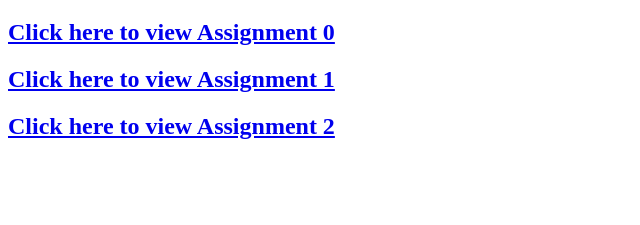
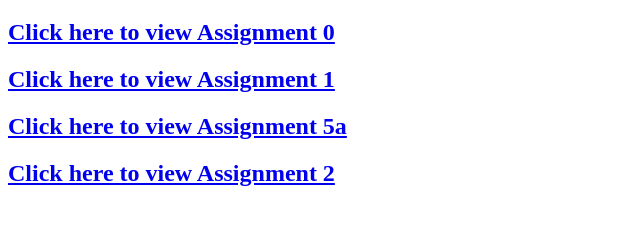
Before and after one commit to sabahdamji/cse160, a plain HTML site: page index.html in a window 1280 px wide. Shown: the part 61-286 px from the top of the page, without its empty margins (0-640 px from the left). Drawn offline with Linux system fonts and the light colour scheme.

Commit message:
re-updating

```diff
--- a/index.html
+++ b/index.html
@@ -11,6 +11,7 @@
 			<h1>CSE 160 Assigments</h1>
             <a href="./Assignments/Assignment0/asg0.html"><h2>Click here to view Assignment 0</h2></a>
             <a href="./Assignments/Assignment1/ColoredPoints.html"><h2>Click here to view Assignment 1</h2></a>
+			<a href="./Assignments/Assignment5a/dist/index.html"><h2>Click here to view Assignment 5a</h2></a>
 			<a href="./Assignments/Assignment2/BlockyAnimal.html"><h2>Click here to view Assignment 2</h2></a>
 			<a href=""></a>
 		</div>
```
